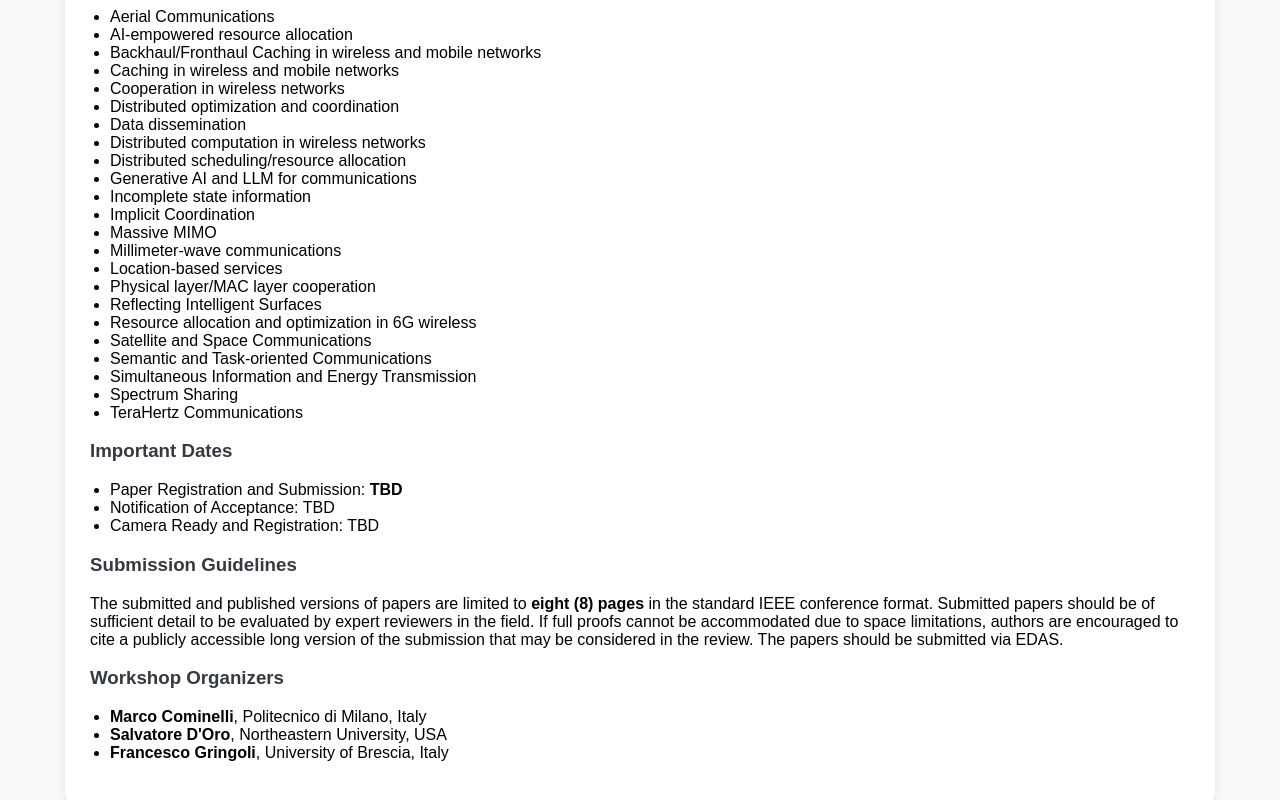
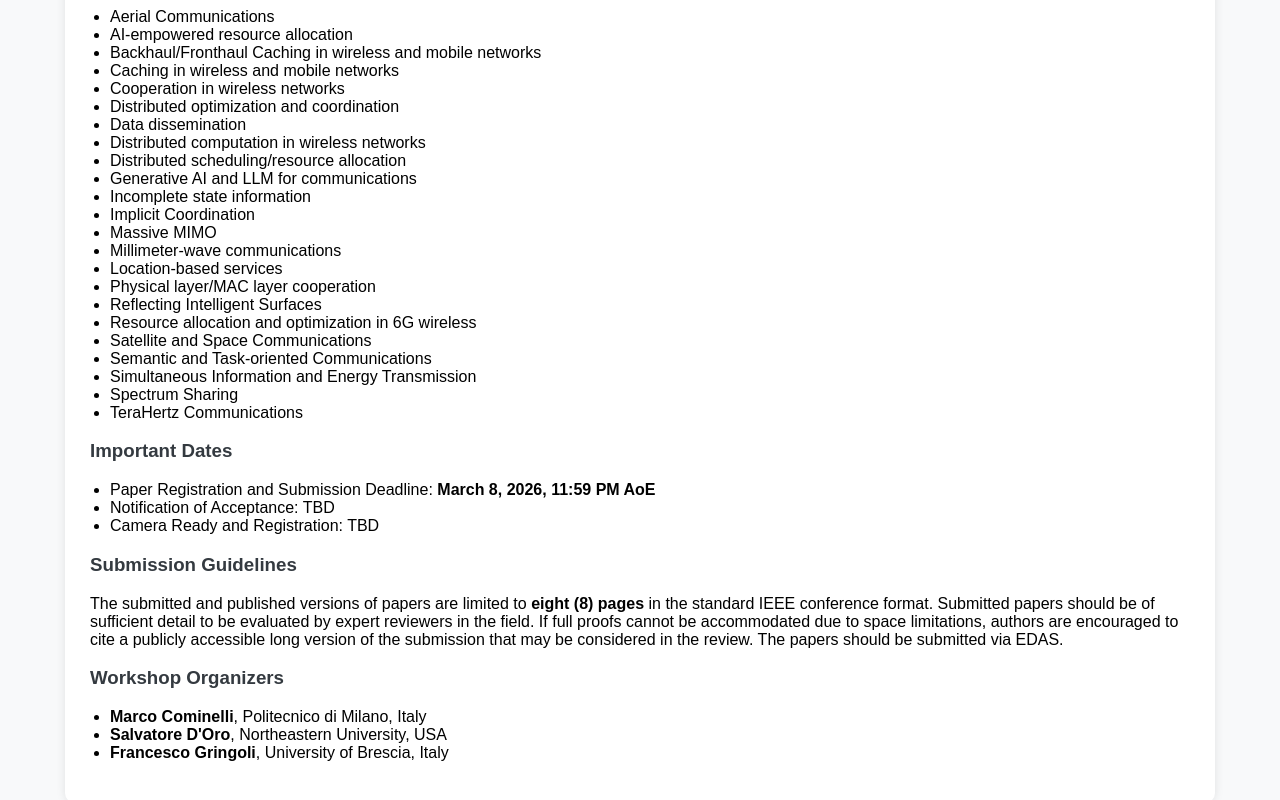
Before and after one commit to rawnet2026/rawnet2026.github.io, a plain HTML site: page index.html in a window 1280 px wide. Shown: the part 737-1537 px from the top of the page. Drawn offline with Linux system fonts and the light colour scheme.

Commit message:
Add deadline March 8, 2026

```diff
--- a/index.html
+++ b/index.html
@@ -113,8 +113,8 @@
             <h3>Important Dates</h3>
             <ul role="list" class="list-2">
                 <li>
-                    Paper Registration and Submission:
-                    <span><strong>TBD</strong></span>
+                    Paper Registration and Submission Deadline:
+                    <span><strong>March 8, 2026, 11:59 PM AoE</strong></span>
                 </li>
                 <li>
                     Notification of Acceptance:
```
